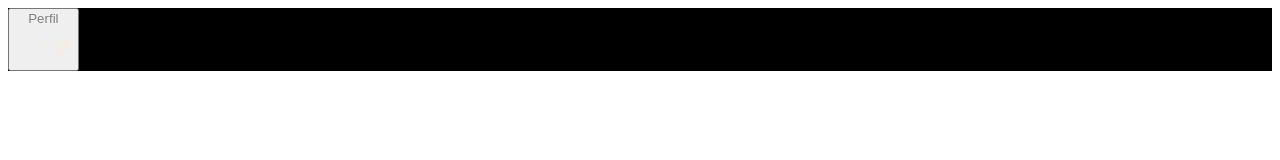
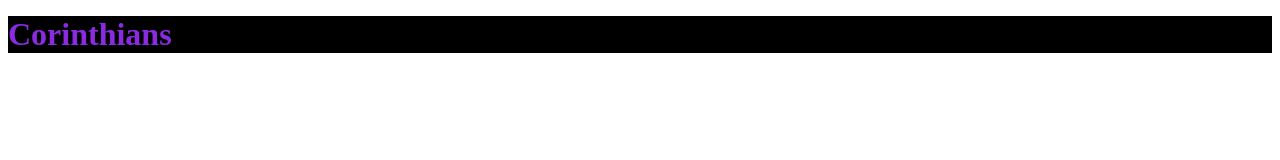
Before and after one commit to gimenezhiago/Aulas-DW1, a plain HTML site: page sitecorinthians.html in a window 1280 px wide. Drawn offline with Linux system fonts and the light colour scheme.

Commit message:
jytyfiyff

```diff
--- a/Meu site.css
+++ b/Meu site.css
@@ -10,7 +10,7 @@ p{font-size: xx-large;
 li{color: antiquewhite;
     text-align: center;}
 
-.tra{color: dodgerblue;
+.tra{color: darkcyan;
     font-size: small;}
 .botao{margin-top: 10px;
     height: 50px;
--- a/sitecorinthians.html
+++ b/sitecorinthians.html
@@ -7,19 +7,13 @@
 </head>
 <body>
     <div>
-        <nav>
-            <button>Perfil
-                <ul>
-                    <li>gh</li>
-                </ul>
-            </button>
-        </nav>
+        <h1>Corinthians</h1>
     </div>
-
 </body>
 <style>
-    div{background-color: black;}
-    li{color: antiquewhite;}
-    button{color: gray;}
+    div{background-color: black;
+        margin-top: -5px;}
+    h1{color: blueviolet;
+        font-weight: 700;}
 </style>
 </html>
```
Also changed, not shown: Meu site.html (+1 -1 lines).
